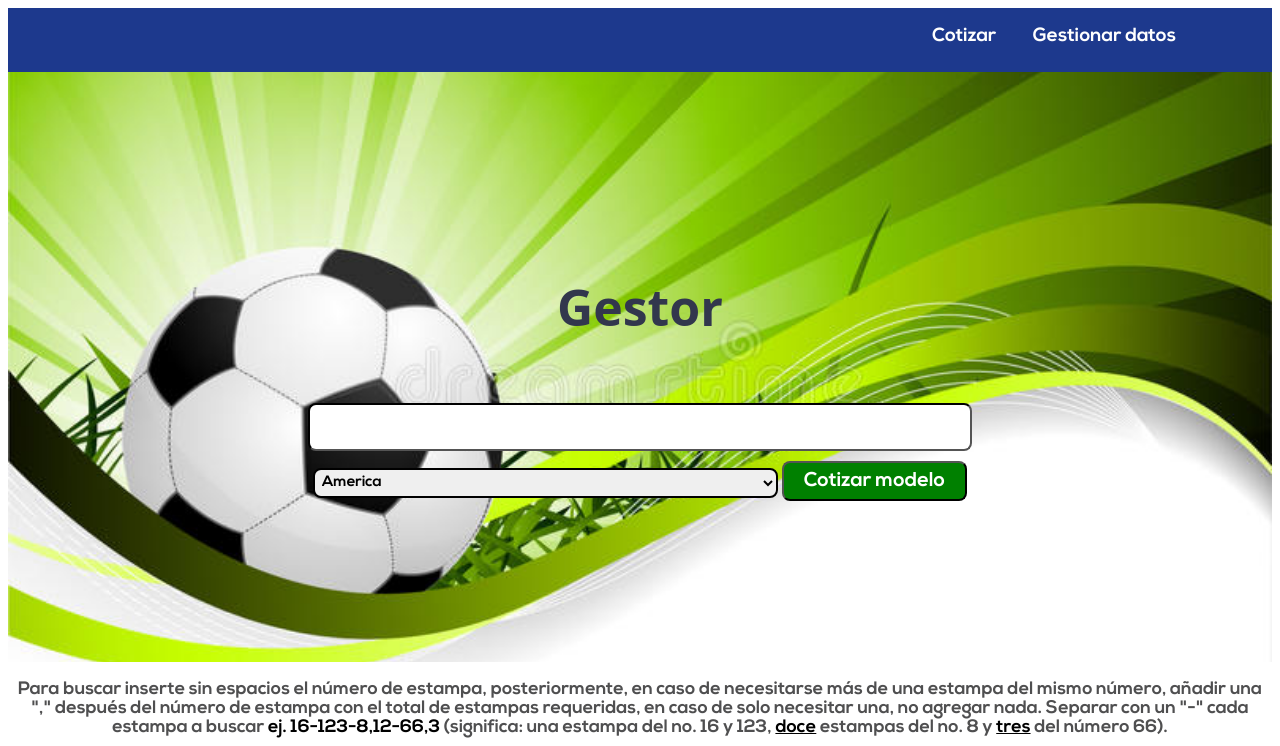
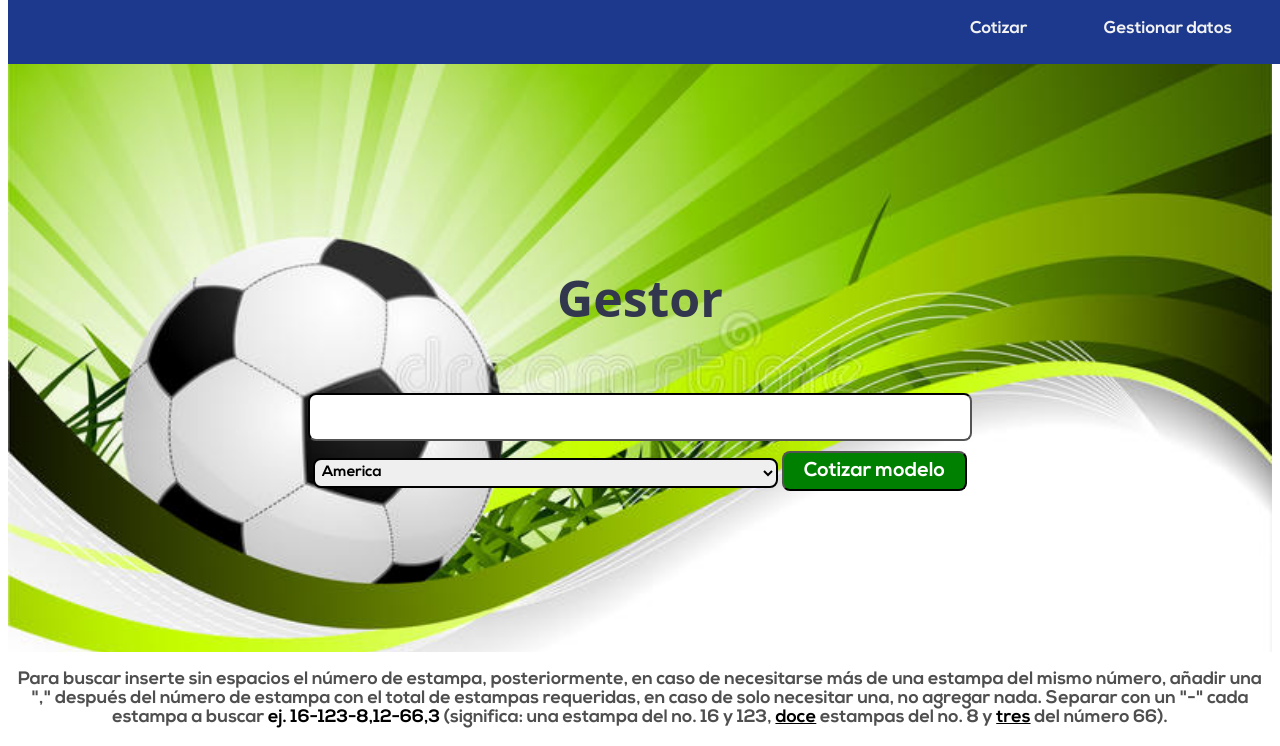
Before and after one commit to AdanTellez/estampa2, a PHP site: page /index.php in a window 1280 px wide. Shown: the top 746 px of the page. Run offline with PHP 8.4, Linux system fonts and the light colour scheme; data comes from the database, SQL or seed files in the repository.

Commit message:
Navbar Fixed

```diff
--- a/header.php
+++ b/header.php
@@ -1,32 +1,17 @@
 <link rel="stylesheet" type="text/css" href="style.css">
 <style>
-ul {
-    list-style-type: none;
-    margin: 0;
-    padding: 5px 80px;
-    overflow: hidden;
-    background: #1d398d;
-}
 
-li {
-    float: right;
-    padding-bottom: 5px;
-}
-
-li a {
-    display: block;
-    color: white;
-    text-align: center;
-    padding: 14px 16px;
-    text-decoration: none;
-}
 
 
 </style>
 <header>
-    <ul>
-      <li><a href="index2.php">Gestionar datos</a></li>
-      <li><a class="active" href="index.php">Cotizar</a></li>
+   <div class="navbar">
+       <ul>
+          <li><a href="index2.php">Gestionar datos</a></li>
+          <li><a class="active" href="index.php">Cotizar</a></li>
 
-   </ul>
+       </ul>
+
+   </div>
+    <br><br><br>
 </header>
--- a/less/main.css
+++ b/less/main.css
@@ -204,3 +204,38 @@ li {
 #consultar .mid-space {
   width: 35%;
 }
+form {
+  margin-top: 40px !important;
+}
+font {
+  margin-top: 140px !important;
+}
+.navbar {
+  overflow: hidden;
+  position: fixed;
+  top: 0;
+  margin-bottom: 100px;
+}
+.navbar ul {
+  list-style-type: none;
+  margin: 0;
+  padding: 5px 0px;
+  background: #1d398d;
+  overflow: hidden;
+  position: fixed;
+  width: 100%;
+}
+.navbar li {
+  float: right;
+  padding-bottom: 5px;
+}
+.navbar li a {
+  float: left;
+  display: block;
+  color: #f2f2f2;
+  text-align: center;
+  padding: 14px 16px;
+  text-decoration: none;
+  font-size: 17px;
+  margin-right: 40px;
+}
--- a/less/main.less
+++ b/less/main.less
@@ -257,5 +257,49 @@ li {
     }
 }
 
+form{
+    margin-top: 40px !important;
+}
+
+font{
+    margin-top: 140px !important;
+}
+
+.navbar{
+             overflow: hidden;
+              position: fixed;
+              top: 0;
+
+        margin-bottom: 100px;
+            ul {
+            list-style-type: none;
+            margin: 0;
+            padding: 5px 0px;
+            background: #1d398d;
+            overflow: hidden;
+              position: fixed;
+              width: 100%;
+
+        }
+
+        li {
+            float: right;
+            padding-bottom: 5px;
+        }
+
+
+
+           li a {
+          float: left;
+          display: block;
+          color: #f2f2f2;
+          text-align: center;
+          padding: 14px 16px;
+          text-decoration: none;
+          font-size: 17px;
+        margin-right: 40px;
+        }
+}
+
 
 //@import "responsive";
```
